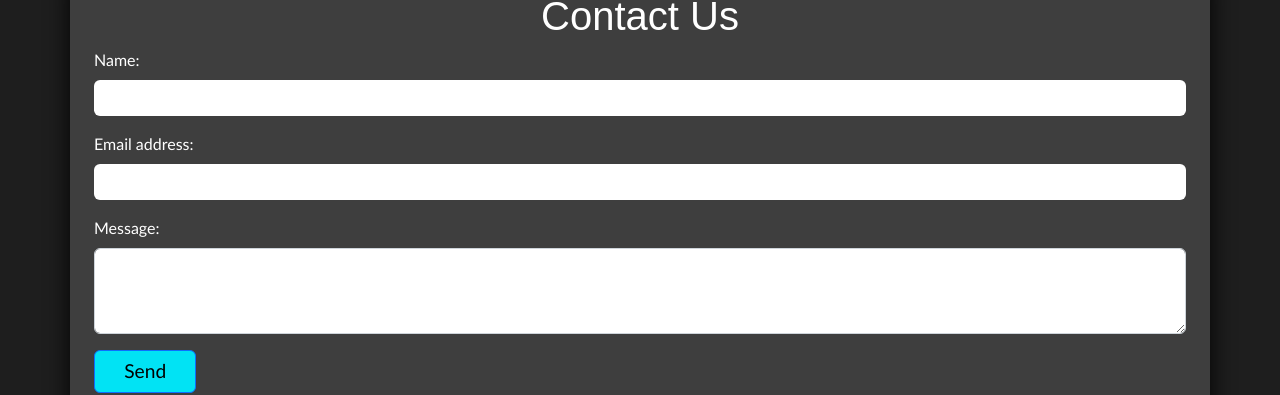
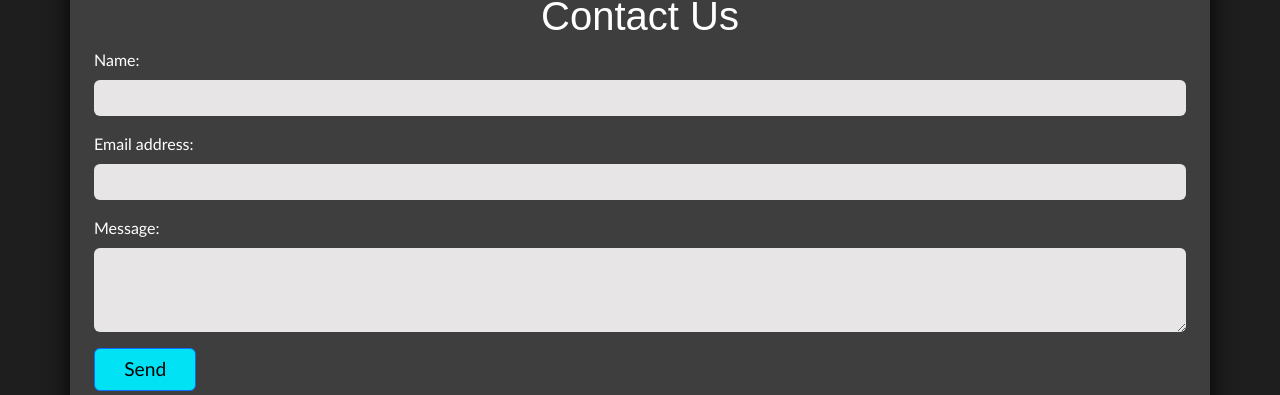
Before and after one commit to iamsouravkumar/portfolio, a React (Create React App) app: page /contact in a window 1280 px wide. Shown: the part 144-539 px from the top of the page. Built offline with nearby package versions, Linux system fonts and the light colour scheme.

Commit message:
portfolio

```diff
--- a/src/App.css
+++ b/src/App.css
@@ -208,6 +208,12 @@ body {
 
 .contact-form input {
   border: none;
+  background-color: rgb(231, 229, 229);
+}
+
+.contact-form textarea {
+  border: none;
+  background-color: rgb(231, 229, 229);
 }
 
 .btn-primary {
@@ -394,7 +400,8 @@ body {
     font-size: 1rem;
     font-family: 'Gill Sans', 'Gill Sans MT', Calibri, 'Trebuchet MS', sans-serif;
   }
-  .social{
+
+  .social {
     margin-top: -1rem;
   }
 }
```
